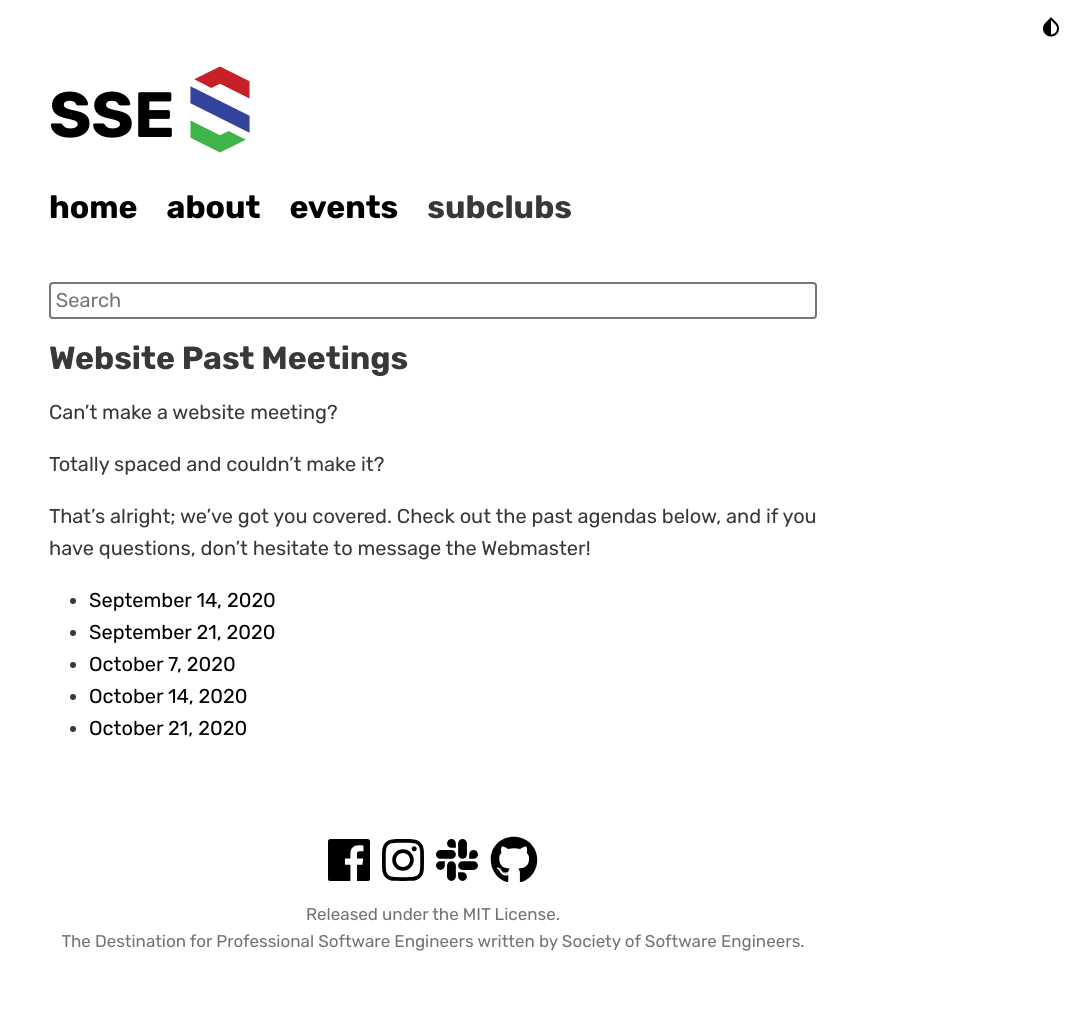
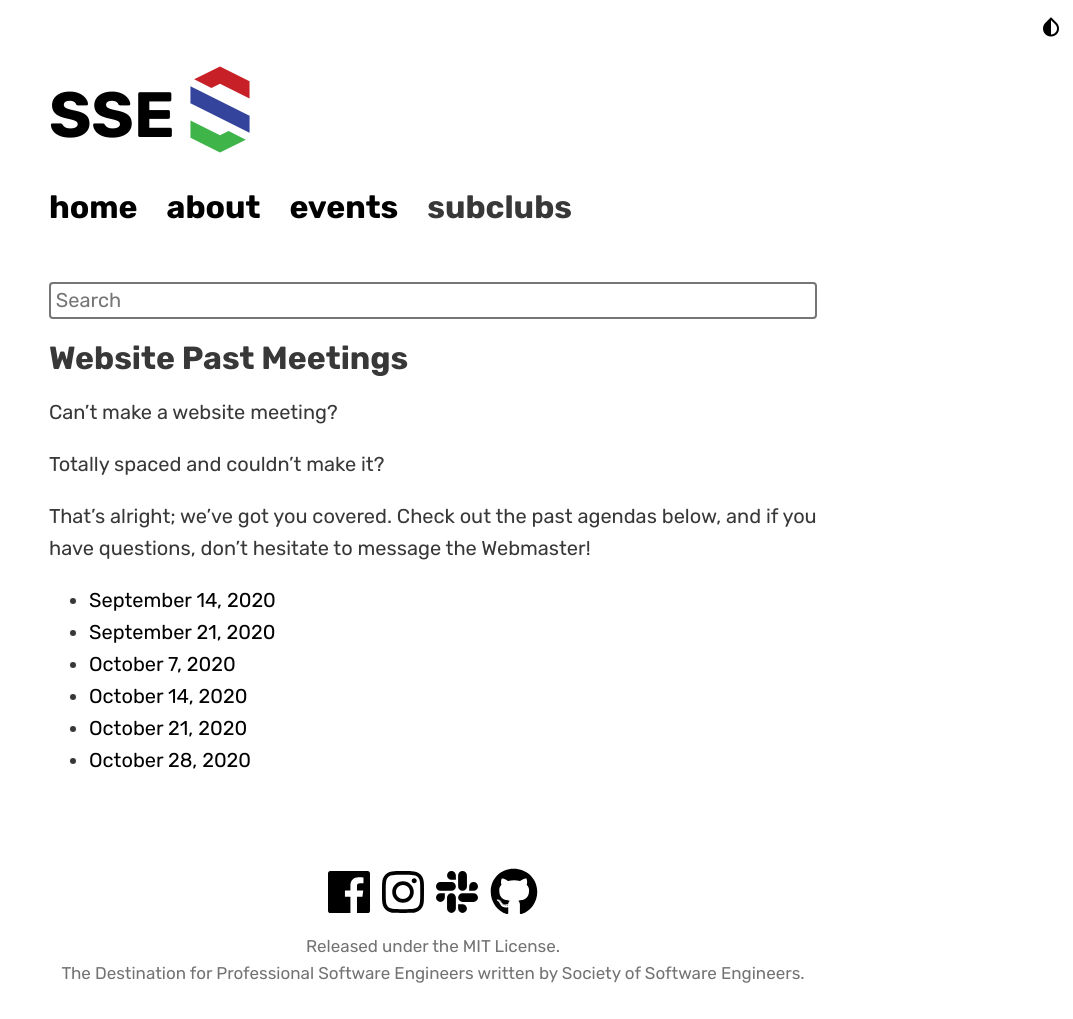
Before and after one commit to msoe-sse/msoe-sse.github.io, a Jekyll site: the page built from _events/pastMeetings.md, in a window 1280 px wide. Shown: the whole page, without its empty margins (207-1280 px from the left). Built offline with Jekyll 4.4.1, drawn with Linux system fonts in a browser that asks for light colours; nearby versions of some CDN libraries; some web fonts are replaced; before the commit the page ends 987 px from its top, so only the background shows below that.

Commit message:
Update pastMeetings.yml

```diff
--- a/_data/pastMeetings.yml
+++ b/_data/pastMeetings.yml
@@ -12,3 +12,6 @@
 
 - date: October 21, 2020
   link: https://docs.google.com/document/d/15QCxuS3SdQvYjFqWj0o_2x2RgJSKfrFLqctKXbGwie8/edit?usp=sharing
+
+- date: October 28, 2020
+  link: https://docs.google.com/document/d/1bt4x4ZoniGLKpcRhSMbdwEwUym0Hvm6nEYdYnJiaEuI/edit?usp=sharing
```
